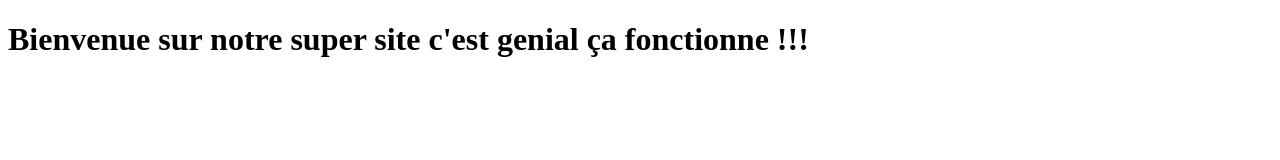
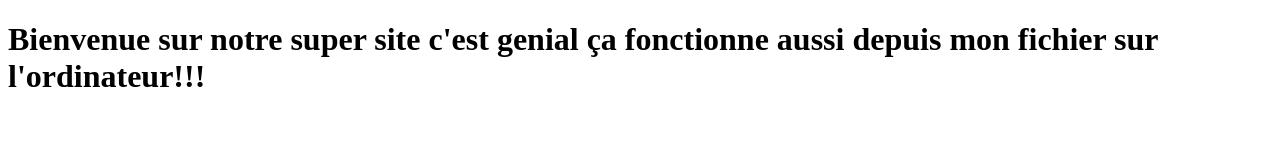
Before and after one commit to aristochat2020-star/Exercice-4, a plain HTML site: page index.html in a window 1280 px wide. Drawn offline with Linux system fonts and the light colour scheme.

Commit message:
ajout caractere sur index

```diff
--- a/index.html
+++ b/index.html
@@ -8,6 +8,6 @@
     <title>Homepage</title>
 </head>
 <body>
-    <h1>Bienvenue sur notre super site c'est genial ça fonctionne !!!</h1>
+    <h1>Bienvenue sur notre super site c'est genial ça fonctionne aussi depuis mon fichier sur l'ordinateur!!!</h1>
 </body>
 </html>
```
